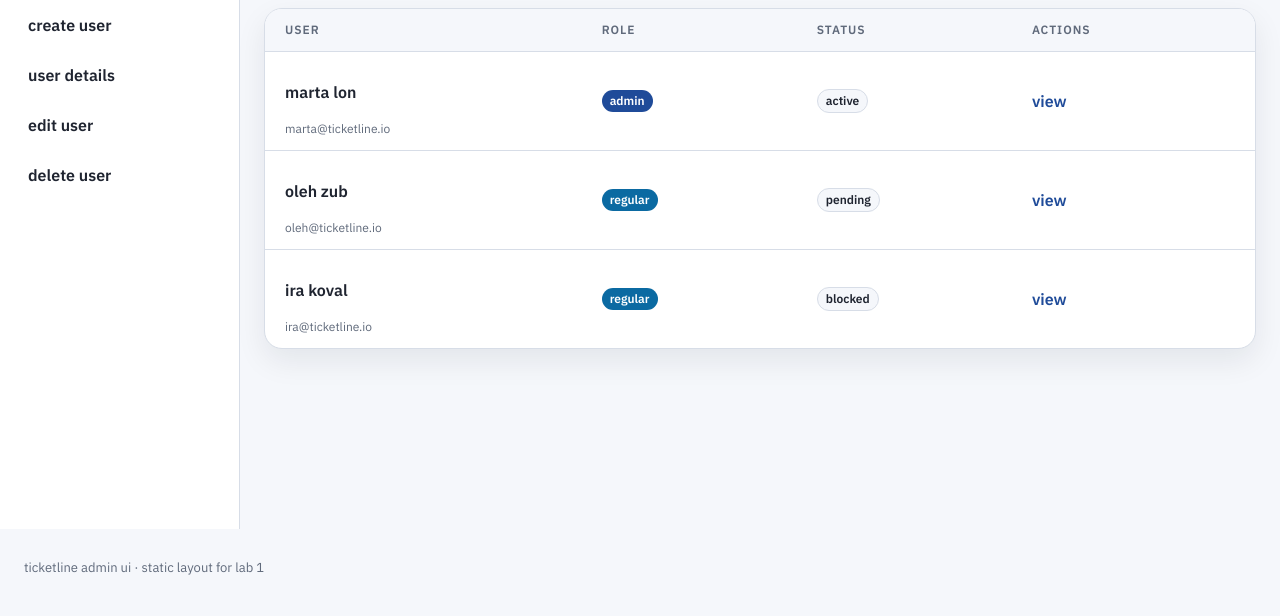
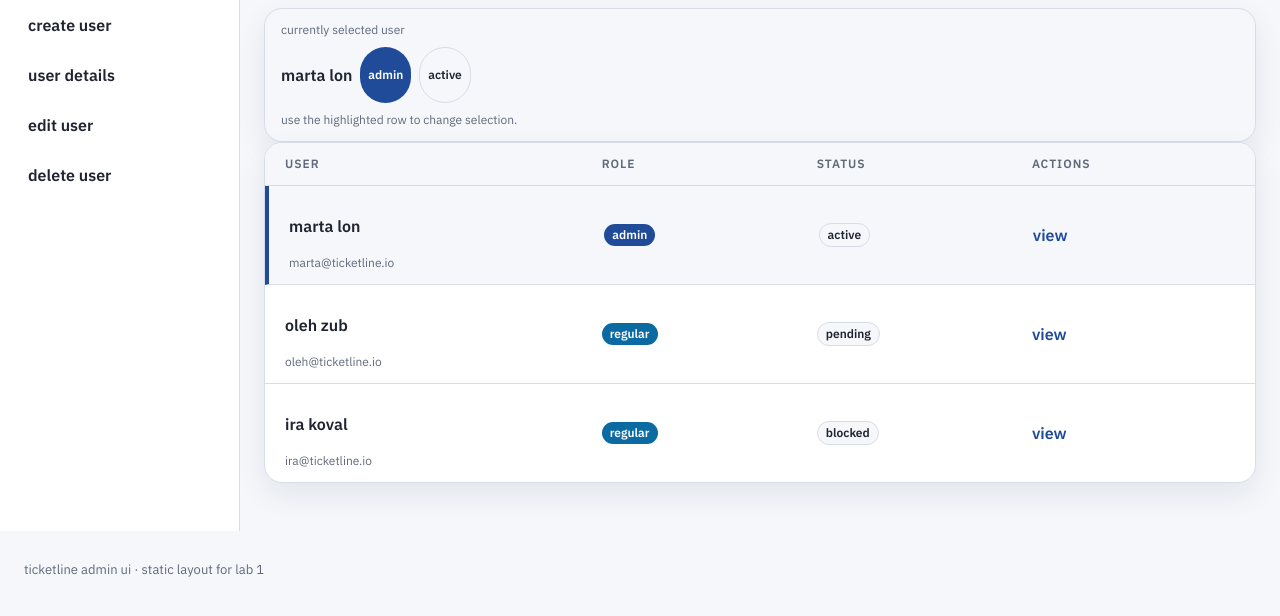
Before and after one commit to What-I-pressed/university_ui_development, a website: page pages/users.html in a window 1280 px wide. Shown: the part 178-794 px from the top of the page. Drawn offline with Linux system fonts and the light colour scheme.

Commit message:
feat: clarify selected users and events

```diff
--- a/pages/users.html
+++ b/pages/users.html
@@ -65,6 +65,17 @@
             </div>
           </section>
 
+          <!-- selected user summary -->
+          <section class="selection-panel" aria-label="selected user">
+            <p class="text-small">currently selected user</p>
+            <div class="selection-panel-meta">
+              <p class="text-strong">marta lon</p>
+              <span class="badge badge--admin">admin</span>
+              <span class="badge badge--status">active</span>
+            </div>
+            <p class="text-small">use the highlighted row to change selection.</p>
+          </section>
+
           <!-- users table -->
           <section class="table" aria-label="users list">
             <div class="table-row table-row--header">
@@ -73,7 +84,7 @@
               <div class="table-cell">status</div>
               <div class="table-cell">actions</div>
             </div>
-            <div class="table-row">
+            <div class="table-row table-row--selected">
               <div class="table-cell">
                 <div>
                   <p class="text-strong">marta lon</p>
--- a/scss/_components.scss
+++ b/scss/_components.scss
@@ -40,6 +40,11 @@ $space-6: 24px;
   box-shadow: 0 18px 36px $color-shadow;
 }
 
+.card--selected {
+  border-color: $color-brand;
+  box-shadow: 0 16px 32px rgba(31, 75, 153, 0.18);
+}
+
 .card-header {
   display: flex;
   align-items: flex-start;
@@ -72,6 +77,11 @@ $space-6: 24px;
   align-items: center;
 }
 
+.table-row--selected {
+  background-color: $color-surface;
+  border-left: 4px solid $color-brand;
+}
+
 .table-row--header {
   background-color: $color-surface;
   font-size: 12px;
@@ -88,6 +98,21 @@ $space-6: 24px;
 .table-cell {
   display: flex;
   align-items: center;
+  gap: $space-2;
+}
+
+.selection-panel {
+  @extend %panel;
+  background-color: $color-surface;
+  padding: $space-3 $space-4;
+  display: flex;
+  flex-direction: column;
+  gap: $space-2;
+}
+
+.selection-panel-meta {
+  display: flex;
+  flex-wrap: wrap;
   gap: $space-2;
 }
 
```
Also changed, not shown: pages/events.html (+12 -1 lines), css/main.css.
